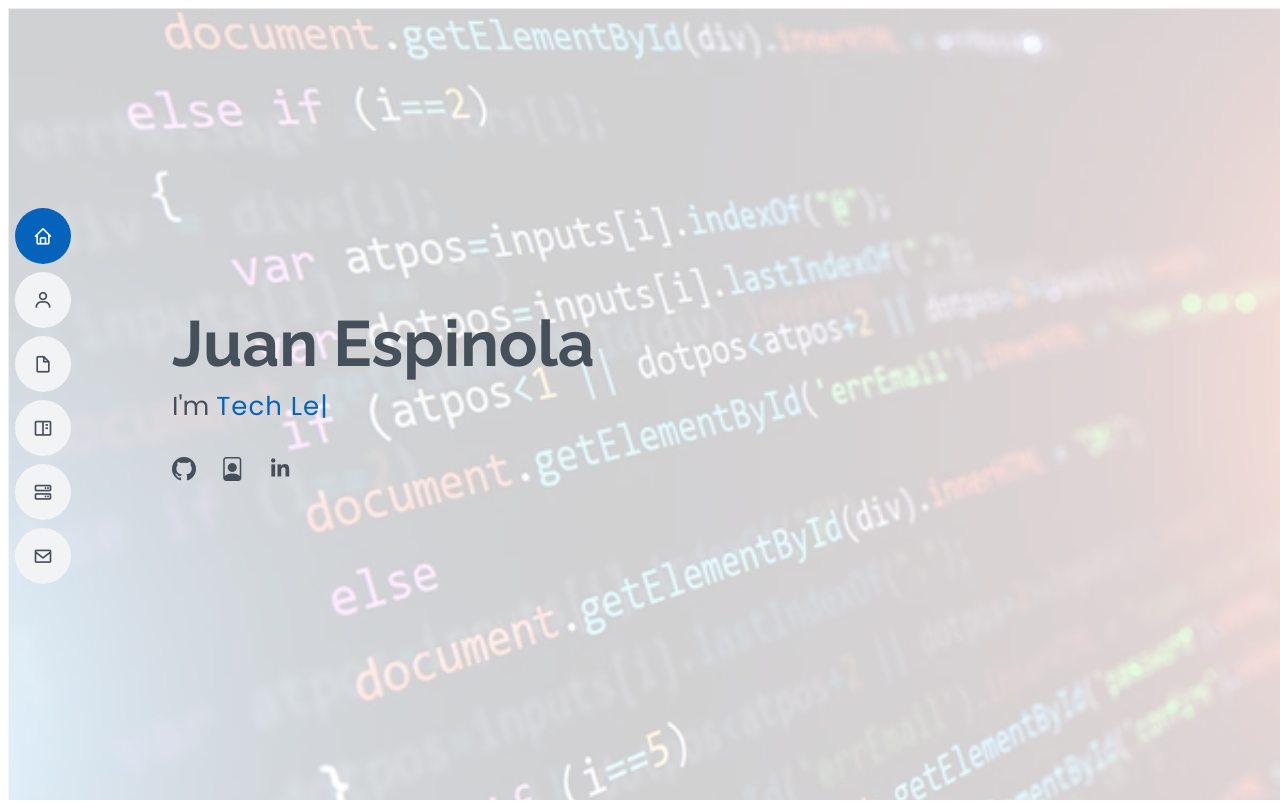
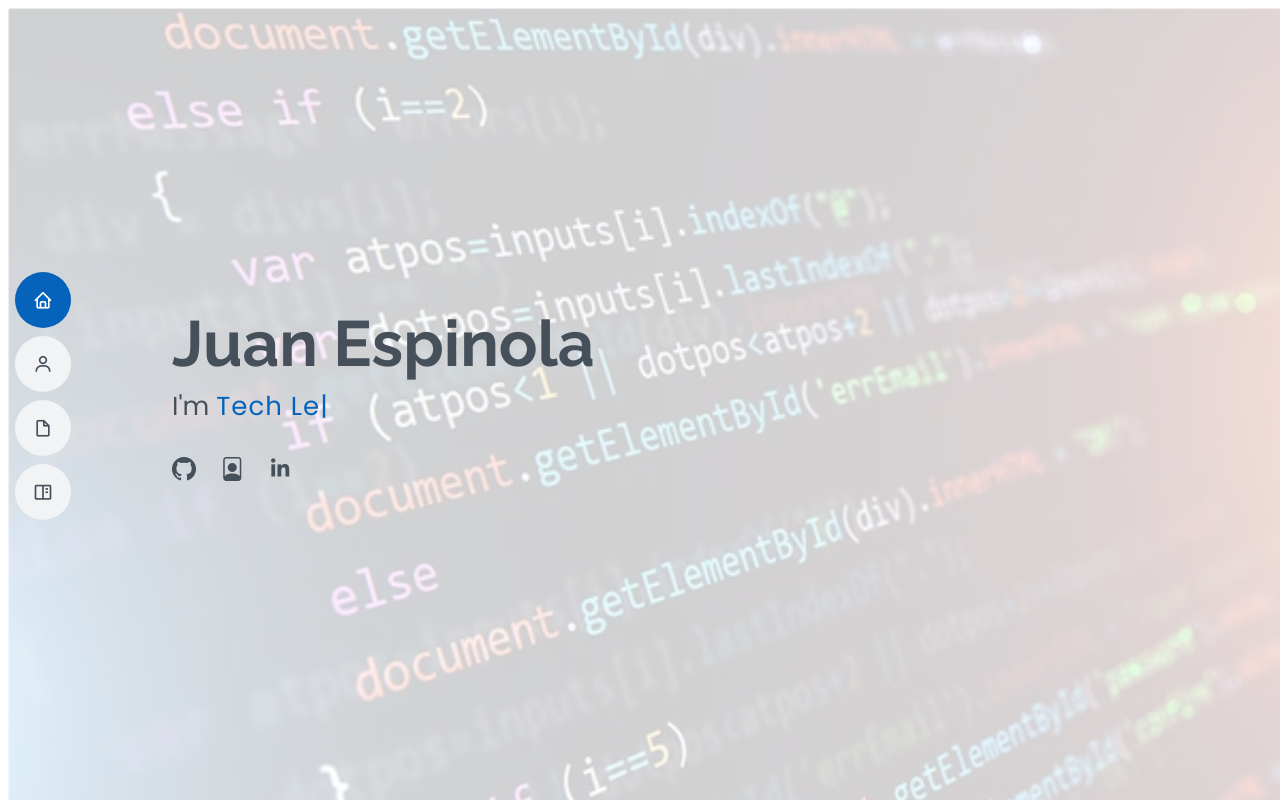
Before and after one commit to juanespinola/juanespinola.github.io, a plain HTML site: page index.html in a window 1280 px wide. Shown: the top 802 px of the page. Drawn offline with nearby package versions, Linux system fonts and the light colour scheme.

Commit message:
Update index.html

```diff
--- a/index.html
+++ b/index.html
@@ -43,8 +43,8 @@
         <li><a href="#about" class="nav-link scrollto"><i class="bx bx-user"></i> <span>About</span></a></li>
         <li><a href="#resume" class="nav-link scrollto"><i class="bx bx-file-blank"></i> <span>Resume</span></a></li>
         <li><a href="#portfolio" class="nav-link scrollto"><i class="bx bx-book-content"></i> <span>Portfolio</span></a></li>
-        <li><a href="#services" class="nav-link scrollto"><i class="bx bx-server"></i> <span>Services</span></a></li>
-        <li><a href="#contact" class="nav-link scrollto"><i class="bx bx-envelope"></i> <span>Contact</span></a></li>
+       <!-- <li><a href="#services" class="nav-link scrollto"><i class="bx bx-server"></i> <span>Services</span></a></li>
+        <li><a href="#contact" class="nav-link scrollto"><i class="bx bx-envelope"></i> <span>Contact</span></a></li> -->
       </ul>
     </nav><!-- .nav-menu -->
 
```
